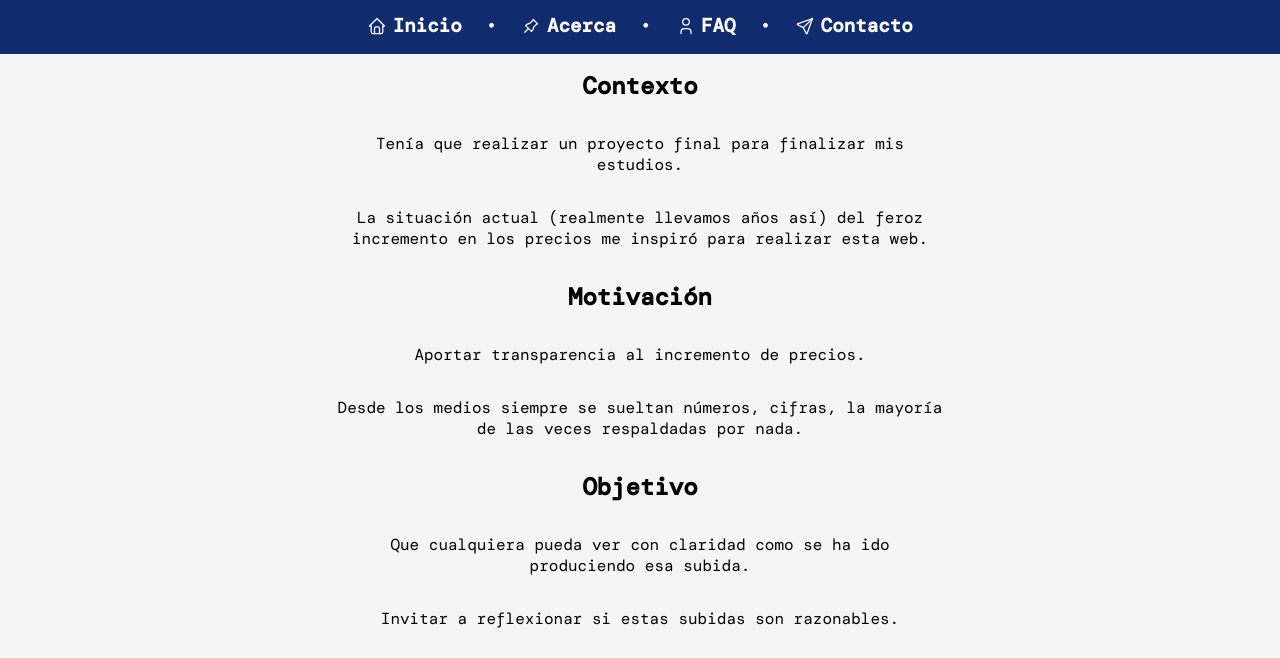
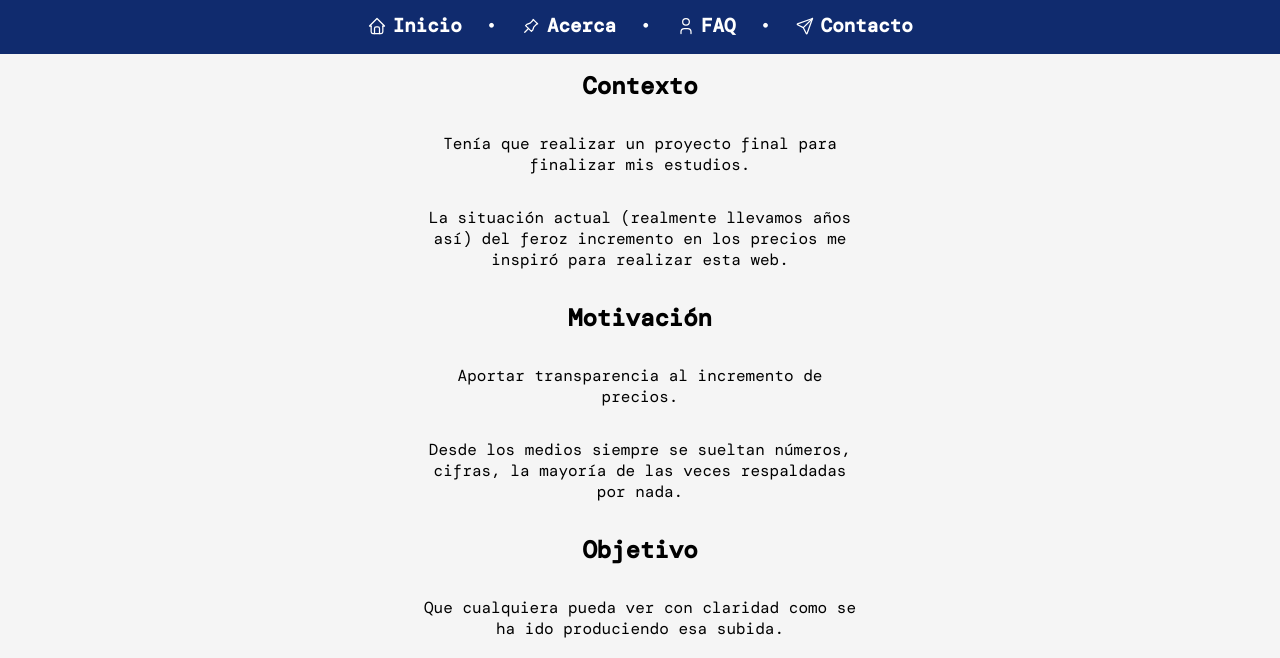
Before and after one commit to 1fbr/tickremento, a website: page src/views/about.html in a window 1280 px wide. Shown: the part 120-778 px from the top of the page. Drawn offline with nearby package versions, Linux system fonts and the light colour scheme; a web font is replaced by a local one.

Commit message:
feat: typing effect

```diff
--- a/src/css/about.css
+++ b/src/css/about.css
@@ -7,6 +7,30 @@
     text-align: center;
 }
 
-.headers, .text {
+.headers {
     margin: 1rem;
 }
+
+.text {
+    margin: 1rem;
+    width: 70%;
+}
+
+.headers {
+    font-weight: bold;
+    overflow: hidden;
+    margin: 1rem;
+    white-space: nowrap;
+    color: #000;
+    width: 10ch;
+    animation: typing 1.5s steps(10),
+    blink .5s step-end alternate;
+}
+
+@keyframes typing {
+    from { width: 0; border-right: 0.15em solid; }
+}
+
+@keyframes blink {
+    50% { border-color: transparent; }
+}
```
Also changed, not shown: src/css/faq.css (+11 -2 lines).
